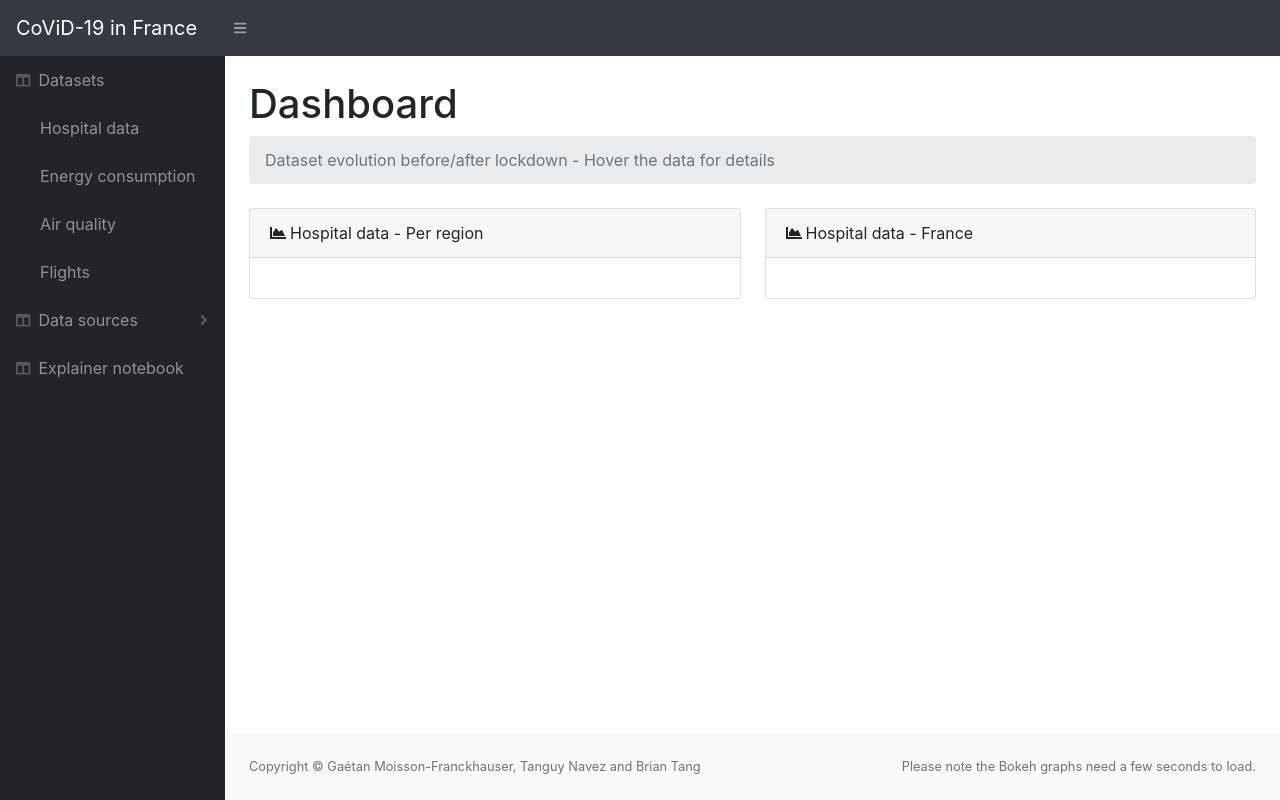
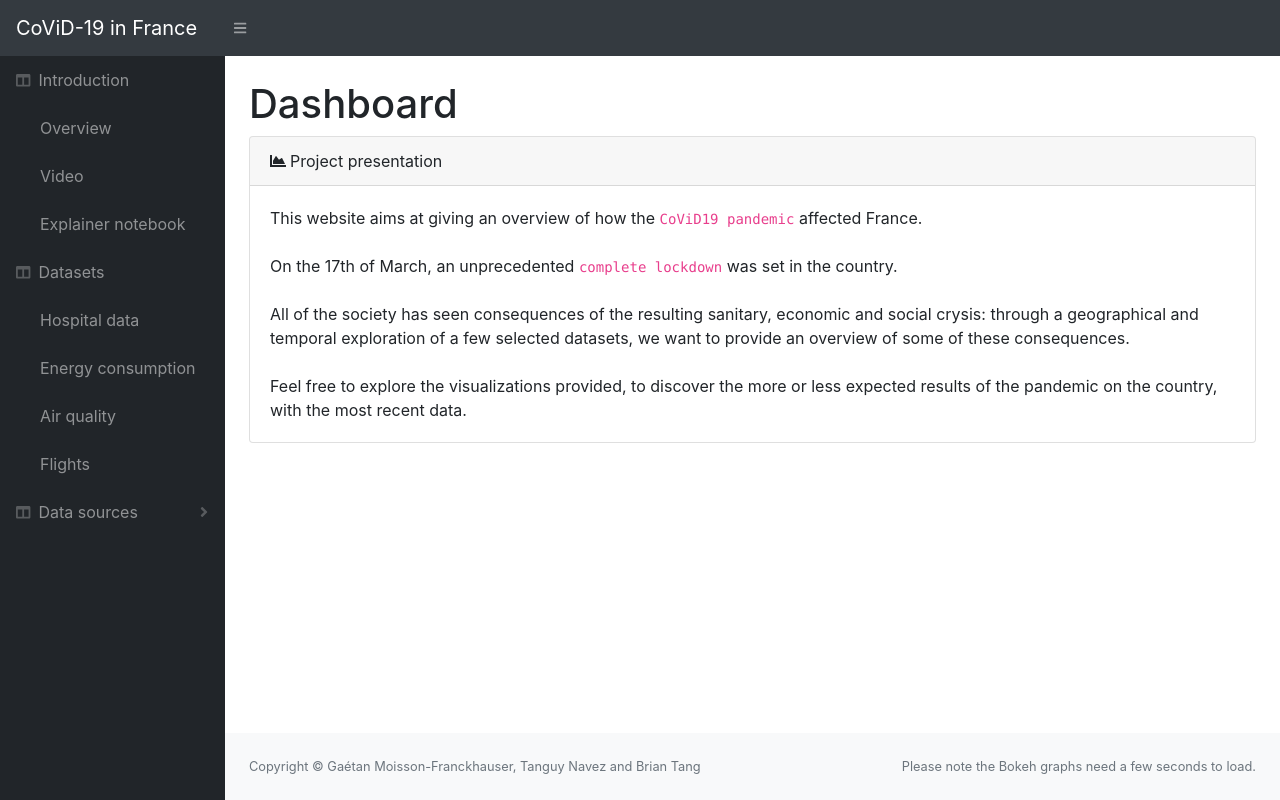
Before and after one commit to CubicOtter/Social-Data-Django-2020, a Django app: template django_embed/templates/index.html in a window 1280 px wide. Run offline with Django 3.2, Linux system fonts and the light colour scheme; the template is opened without the code that fills it, so the values that code supplies are empty; some libraries are stand-ins or nearby versions.

Commit message:
Updated Overview

```diff
--- a/django_embed/templates/index.html
+++ b/django_embed/templates/index.html
@@ -27,6 +27,16 @@
 
 							<a class="nav-link collapsed" href="#" aria-expanded="true"
                                 ><div class="sb-nav-link-icon"><i class="fas fa-columns"></i></div>
+                                Introduction
+                            </a>
+							<nav class="sb-sidenav-menu-nested nav">
+							<a class="nav-link" href="#" onclick="toggleDIV1(0)">Overview</a>
+							<a class="nav-link" target="_blank" href="https://youtu.be/lGcO04c2v78">Video</a>
+							<a class="nav-link" target="_blank" href="https://github.com/CubicOtter/Social-Data-Django-2020/blob/master/Explainer%20notebook_V4.ipynb">Explainer notebook</a>
+							</nav>
+
+							<a class="nav-link collapsed" href="#" aria-expanded="true"
+                                ><div class="sb-nav-link-icon"><i class="fas fa-columns"></i></div>
                                 Datasets
                             </a>
 							<nav class="sb-sidenav-menu-nested nav">
@@ -50,10 +60,6 @@
 								</nav>
                             </div>
 
-							<a class="nav-link collapsed" target="_blank" href="https://github.com/CubicOtter/Social-Data-Django-2020/blob/master/Explainer%20notebook_V4.ipynb"
-                                ><div class="sb-nav-link-icon"><i class="fas fa-columns"></i></div>
-                                Explainer notebook
-                                </a>
 							<!--
                             <div class="sb-sidenav-menu-heading">Core</div>
                             <a class="nav-link" href="index.html"
@@ -110,7 +116,7 @@
                     <div class="container-fluid">
                         <h1 class="mt-4">Dashboard</h1>
 
-                        <ol class="breadcrumb mb-4">
+                        <ol class="breadcrumb mb-4" id="details">
                             <li class="breadcrumb-item active">Dataset evolution before/after lockdown - Hover the data for details</li>
                         </ol>
 						<!--
@@ -174,6 +180,15 @@
                                 </div>
                             </div>
                         </div>-->
+						<div class="card mb-4" id="DIV0">
+							<div class="card-header"><i class="fas fa-chart-area mr-1"></i>Project presentation</div>
+                            <div class="card-body">This website aims at giving an overview of how the <code>CoViD19 pandemic</code> affected France.
+							<br></br>On the 17th of March, an unprecedented <code>complete lockdown</code> was set in the country.
+							<br></br>All of the society has seen consequences of the resulting sanitary, economic and social crysis: through a geographical and temporal exploration of a few selected datasets,
+							we want to provide an overview of some of these consequences.
+							<br></br>Feel free to explore the visualizations provided, to discover the more or less expected results of the pandemic on the country, with the most recent data.
+							</div>
+                        </div>
 
 						<div class="row">
 							<div class="col-xl-6" id="DIV1">
@@ -250,9 +265,29 @@
             </div>
         </div>
 		<script>
-		toggleDIV1(1);
+		toggleDIV1(0);
 
 		function toggleDIV1(num) {
+
+			var det = document.getElementById('details');
+			var div0 = document.getElementById('DIV0');
+
+			if (num == 0) {
+
+				div0.style.display = "block";
+				det.style.display = "none";
+
+				for ( var j = 0; j < 4; j++ ) {
+					console.log(((num + j)%4 + 1).toString());
+					console.log(((num + j)%4 + 5).toString());
+					var x3 = document.getElementById("DIV" + ((num + j)%4 + 1).toString());
+					var x4 = document.getElementById("DIV" + ((num + j)%4 + 5).toString());
+					x3.style.display = "none";
+					x4.style.display = "none";
+				}
+
+			} else {
+
 				var divname = "DIV" + num.toString();
 				var divname2 = "DIV" + (num + 4).toString();
 				var x1 = document.getElementById(divname);
@@ -260,6 +295,8 @@
 
 				x1.style.display = "block";
 				x2.style.display = "block";
+				det.style.display = "block";
+				div0.style.display = "none";
 
 				for ( var j = 0; j < 3; j++ ) {
 					console.log(((num + j)%4 + 1).toString());
@@ -270,7 +307,7 @@
 					x4.style.display = "none";
 				}
 
-
+			}
 		}
 		</script>
         <script src="https://code.jquery.com/jquery-3.4.1.min.js" crossorigin="anonymous"></script>
```
Lines whose indentation alone changed are shown as unchanged.
